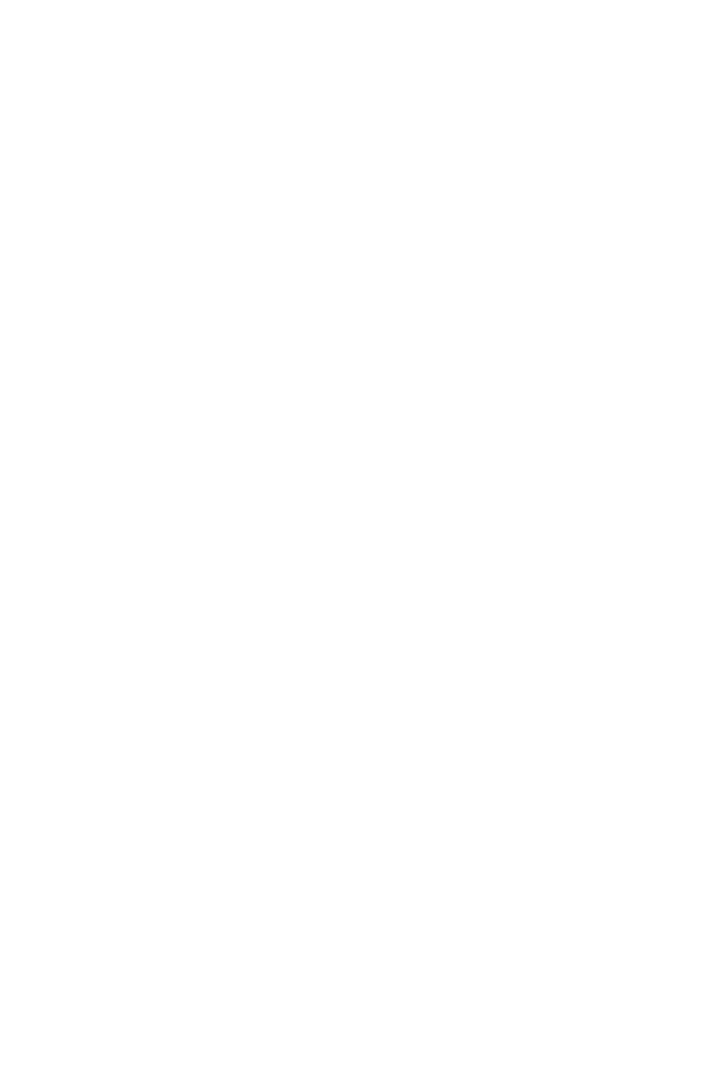
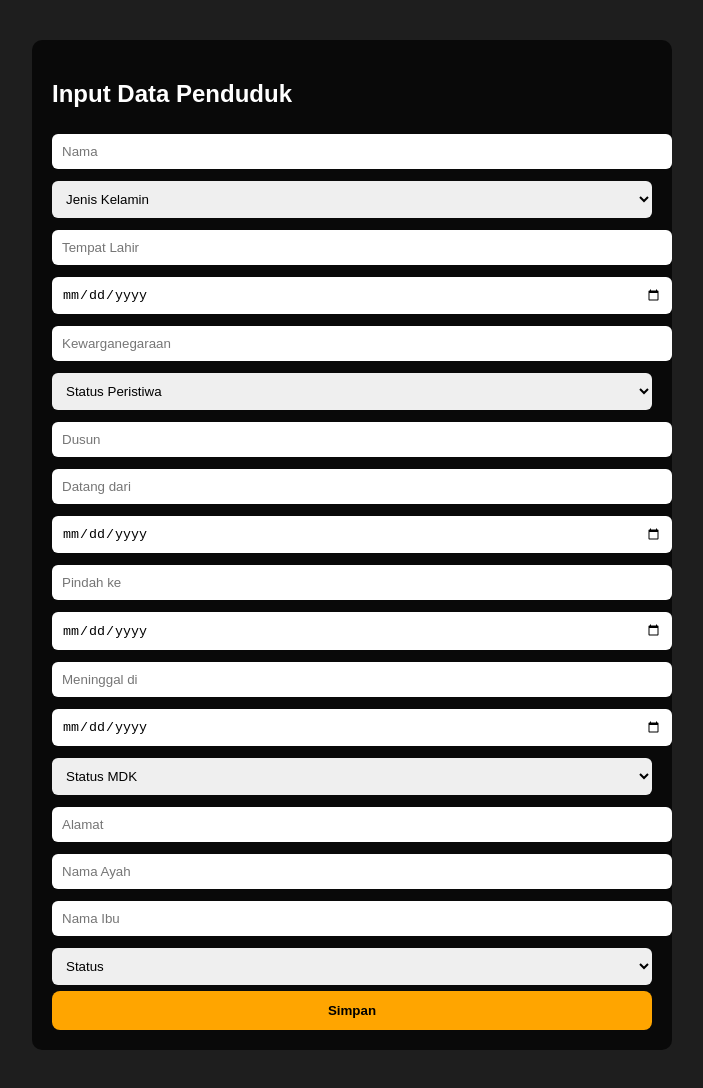
Before and after one commit to DesaParakansalak/kpem, a plain HTML site: page laporan.html in a window 1280 px wide. Shown: the whole page, without its empty margins (288-991 px from the left). Before the commit the page ends 800 px from the top, so only its background shows below. Drawn offline with Linux system fonts and the light colour scheme.

Commit message:
Update laporan.html

```diff
--- a/laporan.html
+++ b/laporan.html
@@ -1,16 +1,119 @@
-<script>
-document.addEventListener("DOMContentLoaded", function () {
+<!DOCTYPE html>
+<html lang="id">
+<head>
+<meta charset="UTF-8">
+<meta name="viewport" content="width=device-width, initial-scale=1.0">
+<title>Input Penduduk</title>
 
-  const form = document.getElementById("formPenduduk");
-  const btn = document.getElementById("btn");
-
-  if (!form) {
-    alert("❌ Form tidak ditemukan!");
-    return;
+<style>
+body {
+  font-family: Arial;
+  background: #1e1e1e;
+  color: white;
 }
 
-  form.addEventListener("submit", function(e) {
+.container {
+  max-width: 600px;
+  margin: 40px auto;
+  background: rgba(0,0,0,0.7);
+  padding: 20px;
+  border-radius: 10px;
+}
+
+input, select {
+  width: 100%;
+  padding: 10px;
+  margin: 6px 0;
+  border-radius: 6px;
+  border: none;
+}
+
+button {
+  width: 100%;
+  padding: 12px;
+  background: orange;
+  border: none;
+  border-radius: 8px;
+  font-weight: bold;
+  cursor: pointer;
+}
+
+button:disabled {
+  background: gray;
+}
+</style>
+</head>
+
+<body>
+
+<div class="container">
+<h2>Input Data Penduduk</h2>
+
+<form>
+
+<input name="nama" placeholder="Nama" required>
+
+<select name="jenis_kelamin" required>
+  <option value="">Jenis Kelamin</option>
+  <option value="L">Laki-laki</option>
+  <option value="P">Perempuan</option>
+</select>
+
+<input name="tempat_lahir" placeholder="Tempat Lahir">
+<input type="date" name="tgl_lahir">
+
+<input name="kewarganegaraan" placeholder="Kewarganegaraan">
+
+<select name="jenis">
+  <option value="">Status Peristiwa</option>
+  <option value="DATANG">DATANG</option>
+  <option value="PINDAH">PINDAH</option>
+  <option value="MATI">MATI</option>
+  <option value="LAHIR">LAHIR</option>
+</select>
+
+<input name="dusun" placeholder="Dusun">
+<input name="datang_dari" placeholder="Datang dari">
+<input type="date" name="tgl_datang">
+
+<input name="pindah_ke" placeholder="Pindah ke">
+<input type="date" name="tgl_pindah">
+
+<input name="meninggal_di" placeholder="Meninggal di">
+<input type="date" name="tgl_meninggal">
+
+<select name="status_mdk">
+  <option value="">Status MDK</option>
+  <option value="MATI">MATI</option>
+  <option value="LAHIR">LAHIR</option>
+</select>
+
+<input name="alamat" placeholder="Alamat">
+<input name="ayah" placeholder="Nama Ayah">
+<input name="ibu" placeholder="Nama Ibu">
+
+<select name="status">
+  <option value="">Status</option>
+  <option value="kawin">Kawin</option>
+  <option value="belum kawin">Belum Kawin</option>
+  <option value="cerai hidup">Cerai Hidup</option>
+  <option value="cerai mati">Cerai Mati</option>
+</select>
+
+<button type="submit">Simpan</button>
+
+</form>
+</div>
+
+<script>
+document.addEventListener("submit", function(e) {
+
+  if (e.target.tagName !== "FORM") return;
+
   e.preventDefault();
+
+  const form = e.target;
+  const btn = form.querySelector("button");
 
   const formData = new FormData(form);
 
@@ -20,15 +123,14 @@ document.addEventListener("DOMContentLoaded", function () {
   fetch("https://script.google.com/macros/s/AKfycbwkFF1bc9csPFdhP69oHMXbafBLOJri_PJxZh4wcHbCyByGxS99UOR6ZQR5BTqzzSiW5g/exec", {
     method: "POST",
     body: formData,
-      mode: "no-cors" // 🔥 ini kunci
+    mode: "no-cors"
   })
   .then(() => {
     alert("✅ Data berhasil dikirim");
     form.reset();
   })
-    .catch(err => {
+  .catch(() => {
     alert("❌ Gagal koneksi");
-      console.error(err);
   })
   .finally(() => {
     btn.disabled = false;
@@ -36,6 +138,7 @@ document.addEventListener("DOMContentLoaded", function () {
   });
 
 });
+</script>
 
-});
-</script>
+</body>
+</html>
```
Lines whose indentation alone changed are shown as unchanged.
